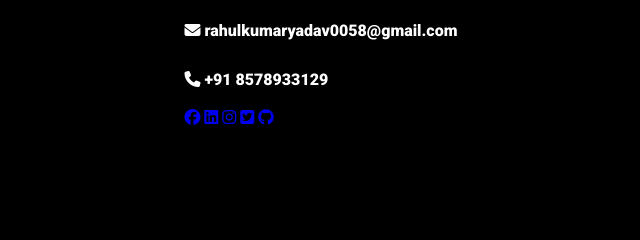
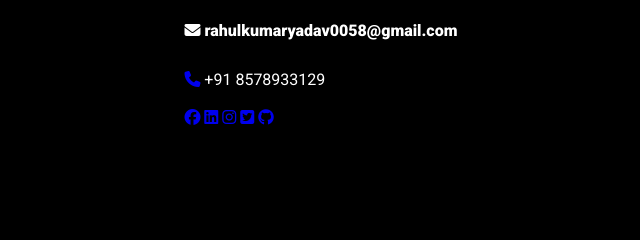
Before and after one commit to ydrahul/rky-portfolio, a plain HTML site: page index.html in a window 1280 px wide. Shown: the part 3858-4098 px from the top of the page, 46-686 px from the left. Drawn offline with Linux system fonts and the light colour scheme; a web font is replaced by a local one.

Commit message:
Update index.html

```diff
--- a/index.html
+++ b/index.html
@@ -184,7 +184,7 @@
                             <p><i class="fa-solid fa-envelope">
                                     <h9 title="This is my Email id">rahulkumaryadav0058@gmail.com</h9>
                                 </i></p>
-                            <p><i class="fa-solid fa-phone">
+                            <a href="#"><p><i class="fa-solid fa-phone"></i></a>
                                     <h9 title="This is my Contact Number">+91 8578933129</h9>
                                 </i></p><br>
                             <div class="social icons">
```
